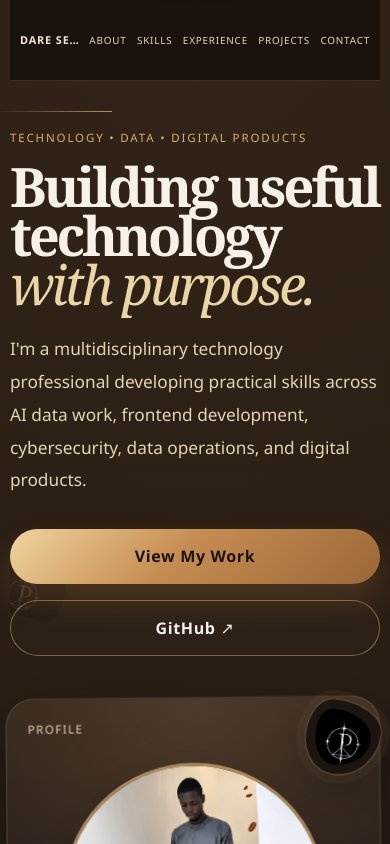
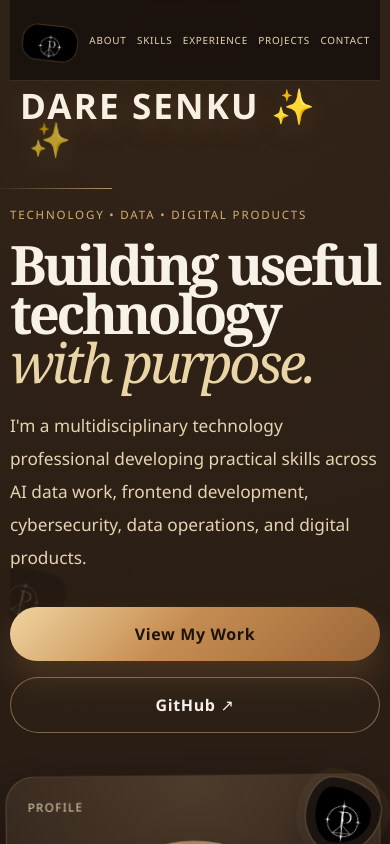
Before and after one commit to Dare-senku/portfollio, a React app: page / in a window 390 px wide. Shown: the top 844 px of the page. Built offline with nearby package versions, Linux system fonts and the light colour scheme; the HTML template or start-up script is replaced by a standard one.

Commit message:
Update portfolio design

```diff
--- a/src/App.css
+++ b/src/App.css
@@ -81,12 +81,20 @@
 
 .nav-logo {
   flex: 1 1 auto;
-  font-size: 1.1rem;
-  font-weight: 700;
-  letter-spacing: 0.18em;
-  text-transform: uppercase;
-  color: #f4e8d7;
-  white-space: nowrap;
+  min-width: 0;
+  display: flex;
+  align-items: center;
+  justify-content: flex-start;
+}
+
+.nav-brand-mark {
+  width: clamp(60px, 5vw, 96px);
+  height: auto;
+  display: block;
+  object-fit: contain;
+  border-radius: 14px;
+  box-shadow: 0 0 0 1px rgba(214, 174, 115, 0.2);
+  animation: logoOrbit 11s cubic-bezier(0.45, 0.05, 0.55, 0.95) infinite alternate;
 }
 
 .nav-links {
@@ -119,12 +127,37 @@
   transform: translateY(-1px);
 }
 
+.brand-name-wrap {
+  width: min(1200px, calc(100% - 32px));
+  margin: 0 auto;
+  padding: 0.8rem 0 0;
+}
+
+.brand-name {
+  display: inline-block;
+  font-size: clamp(2.2rem, 5vw, 4.3rem);
+  font-weight: 800;
+  letter-spacing: 0.08em;
+  text-transform: uppercase;
+  color: #f9f0e4;
+  line-height: 0.95;
+  text-shadow: 0 8px 28px rgba(214, 174, 115, 0.18);
+}
+
+.brand-name::after {
+  content: "✨";
+  display: inline-block;
+  margin-left: 0.22em;
+  transform-origin: center;
+  animation: sparklePulse 2.2s ease-in-out infinite;
+}
+
 .hero {
   display: grid;
   grid-template-columns: 1.35fr 0.95fr;
   align-items: center;
   gap: 2.2rem;
-  padding: 5rem 0 3rem;
+  padding: 2.5rem 0 3rem;
 }
 
 .hero-visual {
@@ -515,6 +548,18 @@
   }
 }
 
+@keyframes sparklePulse {
+  0%,
+  100% {
+    opacity: 0.65;
+    transform: scale(0.95) rotate(0deg);
+  }
+  50% {
+    opacity: 1;
+    transform: scale(1.18) rotate(12deg);
+  }
+}
+
 @keyframes brandWave {
   0% {
     transform: translate3d(0, 0, 0) rotate(-18deg) scale(0.96);
@@ -577,13 +622,12 @@
   }
 
   .nav-logo {
-    flex: 1;
+    flex: 0 0 auto;
     min-width: 0;
-    overflow: hidden;
-    text-overflow: ellipsis;
-    white-space: nowrap;
-    letter-spacing: 0.08em;
-    font-size: 0.68rem;
+  }
+
+  .nav-brand-mark {
+    width: 52px;
   }
 
   .nav-links {
@@ -596,6 +640,16 @@
   .nav-links a {
     font-size: 0.62rem;
     letter-spacing: 0.08em;
+  }
+
+  .brand-name-wrap {
+    width: min(100% - 20px, 1200px);
+    padding-top: 0.5rem;
+  }
+
+  .brand-name {
+    font-size: clamp(1.8rem, 9vw, 2.8rem);
+    letter-spacing: 0.06em;
   }
 
   .hero-visual {
--- a/src/App.jsx
+++ b/src/App.jsx
@@ -117,7 +117,9 @@ function App() {
 
       <header className="site-header">
         <nav className="navbar" aria-label="Main navigation">
-          <div className="nav-logo">DARE SENKU</div>
+          <div className="nav-logo" aria-label="Dare Senku logo">
+            <img src={logoMark} alt="Dare Senku logo" className="nav-brand-mark" />
+          </div>
 
           <div className="nav-links">
             {navItems.map((item) => (
@@ -128,6 +130,10 @@ function App() {
           </div>
         </nav>
       </header>
+
+      <div className="brand-name-wrap">
+        <span className="brand-name">DARE SENKU ✨</span>
+      </div>
 
       <main>
         <section className="hero">
```
